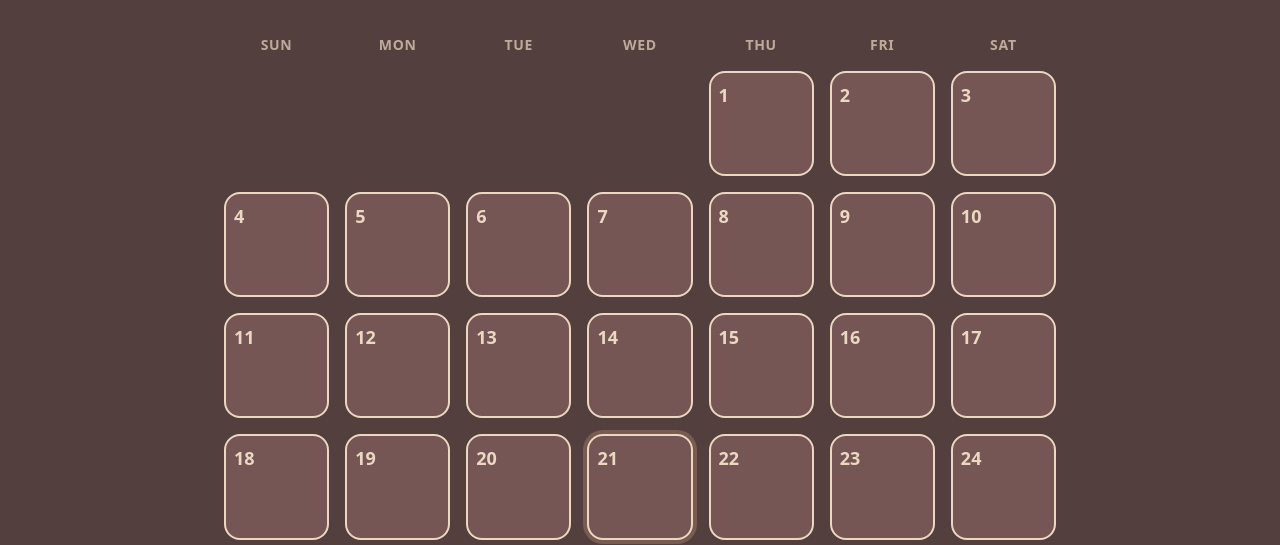
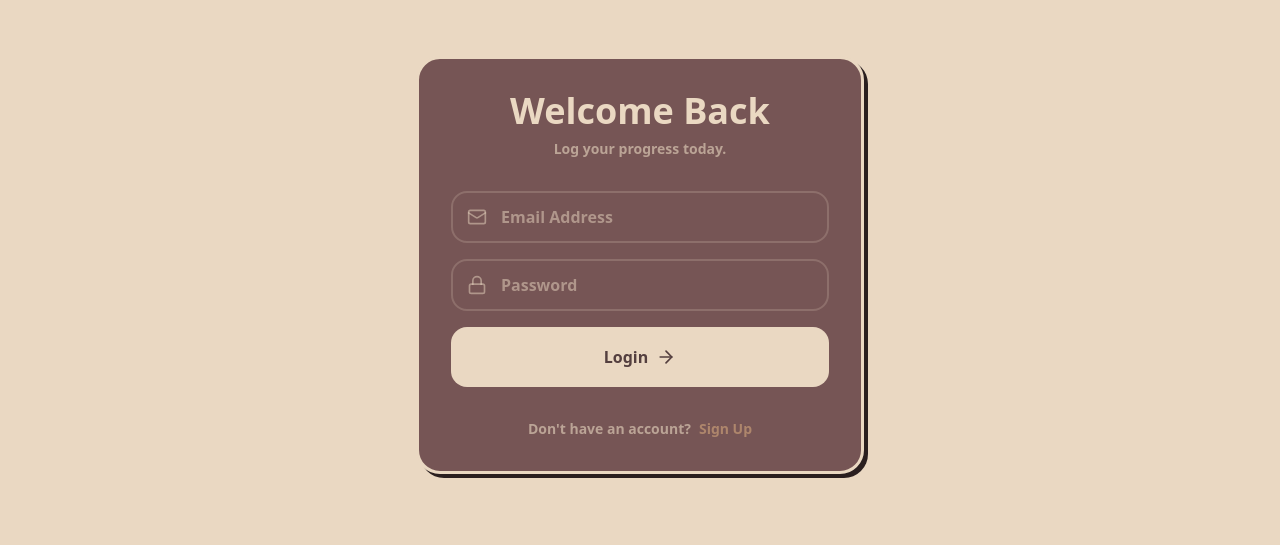
Before and after one commit to pulkitsujaan/daykeep-frontend, a React (Vite) app: page / in a window 1280 px wide. Shown: the part 135-680 px from the top of the page. Built offline with nearby package versions, Linux system fonts and the light colour scheme; no server answers.

Commit message:
Added auth page

```diff
--- a/src/App.jsx
+++ b/src/App.jsx
@@ -1,61 +1,92 @@
 import React, { useState, useEffect } from 'react';
-import { format } from 'date-fns'; // <--- Import this
+import axios from 'axios';
+import { format } from 'date-fns';
 import Header from './components/Header';
 import CalendarGrid from './components/CalendarGrid';
 import LogModal from './components/LogModal';
 import UserProfile from './components/UserProfile';
+import AuthPage from './components/AuthPage'; // <--- Import AuthPage
 import { themes } from './data/themes';
-import axios from 'axios';
 
 const ACCOUNT_CREATION_DATE = new Date(2023, 0, 1);
 
 function App() {
+  // --- AUTH STATE ---
+  const [token, setToken] = useState(localStorage.getItem('token') || null);
+  const [user, setUser] = useState(JSON.parse(localStorage.getItem('user')) || null);
+
+  // --- APP STATE ---
   const [darkMode, setDarkMode] = useState(true);
   const [currentDate, setCurrentDate] = useState(new Date());
-
   const [view, setView] = useState('calendar');
   const [currentTheme, setCurrentTheme] = useState('vintage');
-
   const [modalOpen, setModalOpen] = useState(false);
   const [selectedDate, setSelectedDate] = useState(null);
   const [logs, setLogs] = useState([]);
-  const USER_ID = "test-user-123"; // Hardcode for now until you add Login
 
-  // Fetch logs on load
+  // 1. Initial Data Fetch (Only if logged in)
   useEffect(() => {
+    if (token && user) {
+      fetchLogs();
+    }
+  }, [token, user]);
+
   const fetchLogs = async () => {
     try {
-        const res = await axios.get(`http://localhost:5000/api/entries/${USER_ID}`);
+      // Pass the token in the header
+      const res = await axios.get(`http://localhost:5000/api/entries/${user.id}`, {
+        headers: { Authorization: token }
+      });
       setLogs(res.data);
     } catch (err) {
-        console.error("Failed to fetch logs", err);
+      console.error("Fetch error:", err);
+      // If 401 Unauthorized, log the user out
+      if (err.response && err.response.status === 401) {
+        handleLogout();
+      }
     }
   };
-    fetchLogs();
-  }, []);
 
-  // Save log to backend
+  // 2. Handle Login Success
+  const handleLoginSuccess = (newToken, newUser) => {
+    localStorage.setItem('token', newToken);
+    localStorage.setItem('user', JSON.stringify(newUser));
+    setToken(newToken);
+    setUser(newUser);
+  };
+
+  // 3. Handle Logout
+  const handleLogout = () => {
+    localStorage.removeItem('token');
+    localStorage.removeItem('user');
+    setToken(null);
+    setUser(null);
+    setLogs([]); // Clear sensitive data
+    setView('calendar'); // Reset view
+  };
+
+  // 4. Handle Saving Logs (With Auth)
   const handleSaveLog = async (newLog) => {
-    try {
-      // Optimistic UI Update (Update screen instantly before server replies)
+    // Optimistic Update
     setLogs(prevLogs => {
       const existing = prevLogs.filter(l => l.date !== newLog.date);
       return [...existing, newLog];
     });
 
-      // Send to Server
+    try {
       await axios.post('http://localhost:5000/api/entries', {
-        userId: USER_ID,
+        userId: user.id, // Ensure backend uses this or extracts from token
         ...newLog
+      }, {
+        headers: { Authorization: token }
       });
-
     } catch (err) {
-      console.error("Failed to save log", err);
-      // Optional: Revert state if server fails
+      console.error("Save error:", err);
+      // Optional: Revert optimistic update here on fail
     }
   };
 
-  // Theme Logic
+  // Theme & Dark Mode Effects (Same as before)
   useEffect(() => {
     const themeColors = themes[currentTheme].colors;
     for (const [key, value] of Object.entries(themeColors)) {
@@ -63,7 +94,6 @@ function App() {
     }
   }, [currentTheme]);
 
-  // Dark Mode Logic
   useEffect(() => {
     if (darkMode) {
       document.documentElement.classList.add('dark');
@@ -76,11 +106,19 @@ function App() {
     setSelectedDate(date);
     setModalOpen(true);
   };
-  // FIX: Use format() here too to find data for the modal
+
   const currentModalData = logs.find(l =>
     selectedDate && l.date === format(selectedDate, 'yyyy-MM-dd')
   );
 
+  // --- CONDITIONAL RENDERING ---
+
+  // If not logged in, show Auth Page
+  if (!token) {
+    return <AuthPage onLoginSuccess={handleLoginSuccess} />;
+  }
+
+  // If logged in, show Main App
   return (
     <div className={`min-h-screen w-full transition-colors duration-500 font-sans ${darkMode ? 'bg-night-bg text-chalk' : 'bg-paper-bg text-ink'}`}>
       <div className="max-w-4xl mx-auto p-4 md:p-8">
@@ -93,6 +131,7 @@ function App() {
           setDarkMode={setDarkMode}
           onProfileClick={() => setView('profile')}
           isProfileActive={view === 'profile'}
+          // Add a logout button inside header or profile later if you want
         />
 
         {view === 'calendar' ? (
@@ -107,6 +146,8 @@ function App() {
             currentTheme={currentTheme}
             setTheme={setCurrentTheme}
             onBack={() => setView('calendar')}
+            logs={logs}
+            onLogout={handleLogout} // Pass logout to Profile
           />
         )}
 
--- /dev/null
+++ b/src/components/AuthPage.jsx
@@ -0,0 +1,153 @@
+import React, { useState } from 'react';
+import axios from 'axios'; // Ensure axios is installed: npm install axios
+import { User, Lock, Mail, ArrowRight, Loader2 } from 'lucide-react';
+
+const AuthPage = ({ onLoginSuccess }) => {
+  const [isLogin, setIsLogin] = useState(true);
+  const [isLoading, setIsLoading] = useState(false);
+  const [error, setError] = useState('');
+
+  // Form State
+  const [formData, setFormData] = useState({
+    name: '',
+    email: '',
+    password: ''
+  });
+
+  const handleChange = (e) => {
+    setFormData({ ...formData, [e.target.name]: e.target.value });
+    setError(''); // Clear error when user types
+  };
+
+  const handleSubmit = async (e) => {
+    e.preventDefault();
+    setIsLoading(true);
+    setError('');
+
+    // Backend URL (Make sure your server is running on port 5000)
+    const API_URL = 'http://localhost:5000/api/auth';
+    const endpoint = isLogin ? '/login' : '/register';
+
+    try {
+      const payload = isLogin
+        ? { email: formData.email, password: formData.password }
+        : formData;
+
+      const res = await axios.post(`${API_URL}${endpoint}`, payload);
+
+      if (isLogin) {
+        // Success: Pass token and user data up to App.js
+        onLoginSuccess(res.data.token, res.data.user);
+      } else {
+        // Registration Success: Usually requires email verification
+        alert("Account created! Please check your email to verify before logging in.");
+        setIsLogin(true); // Switch to login view
+      }
+    } catch (err) {
+      setError(err.response?.data?.message || "Something went wrong. Please try again.");
+    } finally {
+      setIsLoading(false);
+    }
+  };
+
+  return (
+    <div className="min-h-screen flex items-center justify-center p-4 bg-paper-bg transition-colors duration-500">
+
+      {/* Auth Card */}
+      <div className="w-full max-w-md bg-paper-card dark:bg-night-card border-3 border-ink dark:border-chalk rounded-3xl shadow-soft dark:shadow-soft-dark p-8 relative overflow-hidden animate-in fade-in zoom-in duration-300">
+
+        {/* Header */}
+        <div className="text-center mb-8">
+          <h1 className="text-4xl font-black text-ink dark:text-chalk mb-2">
+            {isLogin ? 'Welcome Back' : 'Join the Journey'}
+          </h1>
+          <p className="text-ink/60 dark:text-chalk/60 font-bold text-sm">
+            {isLogin ? 'Log your progress today.' : 'Start building your streak.'}
+          </p>
+        </div>
+
+        {/* Error Message */}
+        {error && (
+          <div className="mb-6 p-3 bg-rose-100 border-2 border-rose-500 text-rose-700 rounded-xl text-sm font-bold text-center">
+            {error}
+          </div>
+        )}
+
+        {/* Form */}
+        <form onSubmit={handleSubmit} className="space-y-4">
+
+          {/* Name Field (Signup Only) */}
+          {!isLogin && (
+            <div className="relative group">
+              <User className="absolute left-4 top-1/2 -translate-y-1/2 text-ink/50 dark:text-chalk/50" size={20} />
+              <input
+                type="text"
+                name="name"
+                placeholder="Your Name"
+                value={formData.name}
+                onChange={handleChange}
+                required
+                className="w-full pl-12 pr-4 py-3 bg-transparent border-2 border-ink/20 dark:border-chalk/20 rounded-2xl focus:border-ink dark:focus:border-chalk focus:ring-2 ring-[var(--color-accent)]/20 outline-none font-bold text-ink dark:text-chalk transition-all"
+              />
+            </div>
+          )}
+
+          {/* Email Field */}
+          <div className="relative group">
+            <Mail className="absolute left-4 top-1/2 -translate-y-1/2 text-ink/50 dark:text-chalk/50" size={20} />
+            <input
+              type="email"
+              name="email"
+              placeholder="Email Address"
+              value={formData.email}
+              onChange={handleChange}
+              required
+              className="w-full pl-12 pr-4 py-3 bg-transparent border-2 border-ink/20 dark:border-chalk/20 rounded-2xl focus:border-ink dark:focus:border-chalk focus:ring-2 ring-[var(--color-accent)]/20 outline-none font-bold text-ink dark:text-chalk transition-all"
+            />
+          </div>
+
+          {/* Password Field */}
+          <div className="relative group">
+            <Lock className="absolute left-4 top-1/2 -translate-y-1/2 text-ink/50 dark:text-chalk/50" size={20} />
+            <input
+              type="password"
+              name="password"
+              placeholder="Password"
+              value={formData.password}
+              onChange={handleChange}
+              required
+              className="w-full pl-12 pr-4 py-3 bg-transparent border-2 border-ink/20 dark:border-chalk/20 rounded-2xl focus:border-ink dark:focus:border-chalk focus:ring-2 ring-[var(--color-accent)]/20 outline-none font-bold text-ink dark:text-chalk transition-all"
+            />
+          </div>
+
+          {/* Submit Button */}
+          <button
+            type="submit"
+            disabled={isLoading}
+            className="w-full py-4 mt-4 bg-ink dark:bg-chalk text-white dark:text-night-bg font-black rounded-2xl border-2 border-transparent hover:-translate-y-1 hover:shadow-lg active:scale-95 transition-all flex items-center justify-center gap-2 disabled:opacity-70 disabled:cursor-not-allowed"
+          >
+            {isLoading ? <Loader2 className="animate-spin" /> : (isLogin ? 'Login' : 'Create Account')}
+            {!isLoading && <ArrowRight size={20} />}
+          </button>
+
+        </form>
+
+        {/* Toggle Mode */}
+        <div className="mt-8 text-center">
+          <p className="text-ink/60 dark:text-chalk/60 font-bold text-sm">
+            {isLogin ? "Don't have an account?" : "Already have an account?"}
+            <button
+              onClick={() => setIsLogin(!isLogin)}
+              className="ml-2 text-[var(--color-accent)] hover:underline decoration-2 underline-offset-4"
+            >
+              {isLogin ? 'Sign Up' : 'Login'}
+            </button>
+          </p>
+        </div>
+
+      </div>
+    </div>
+  );
+};
+
+export default AuthPage;
```
Lines whose indentation alone changed are shown as unchanged.
